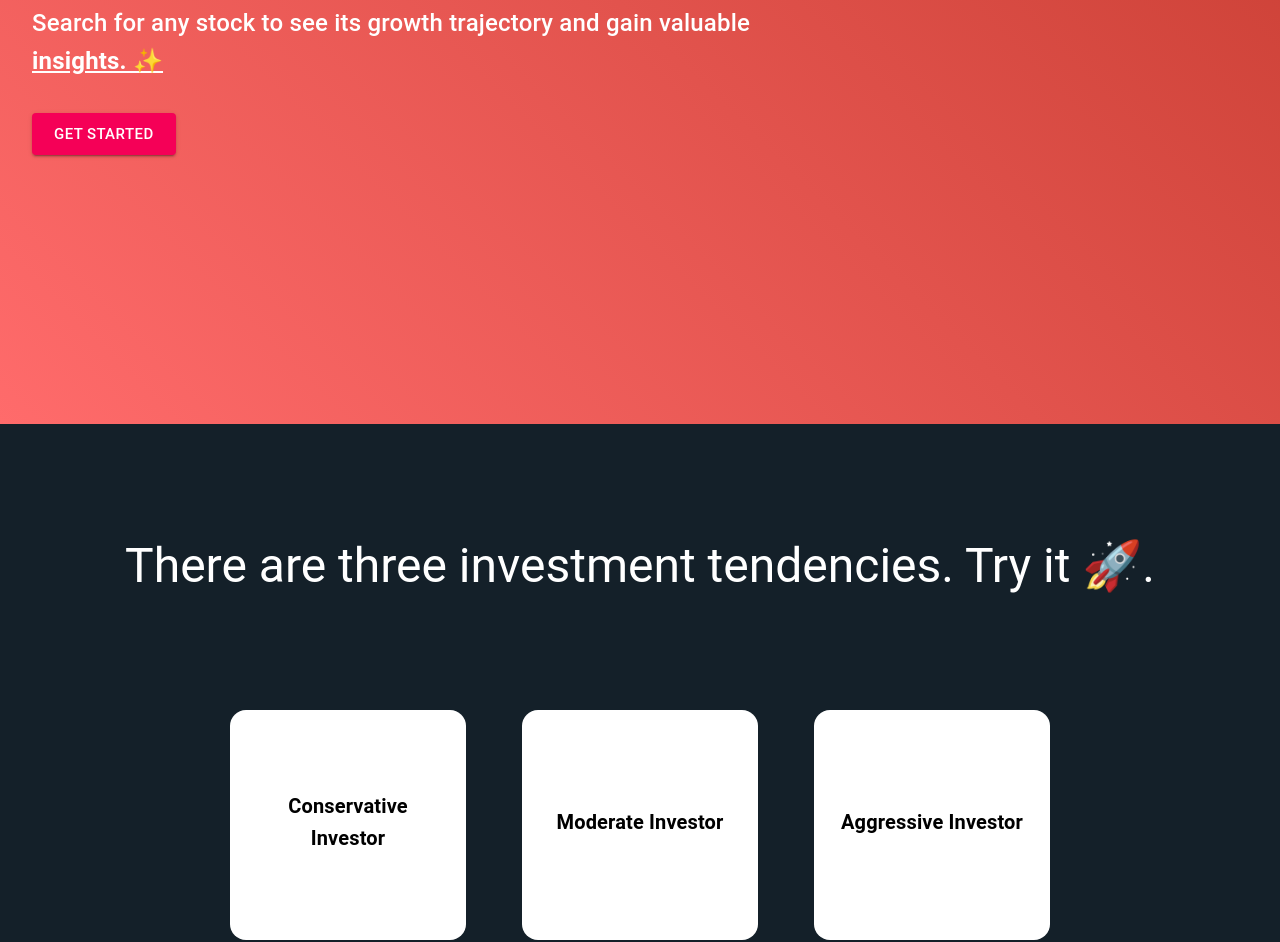
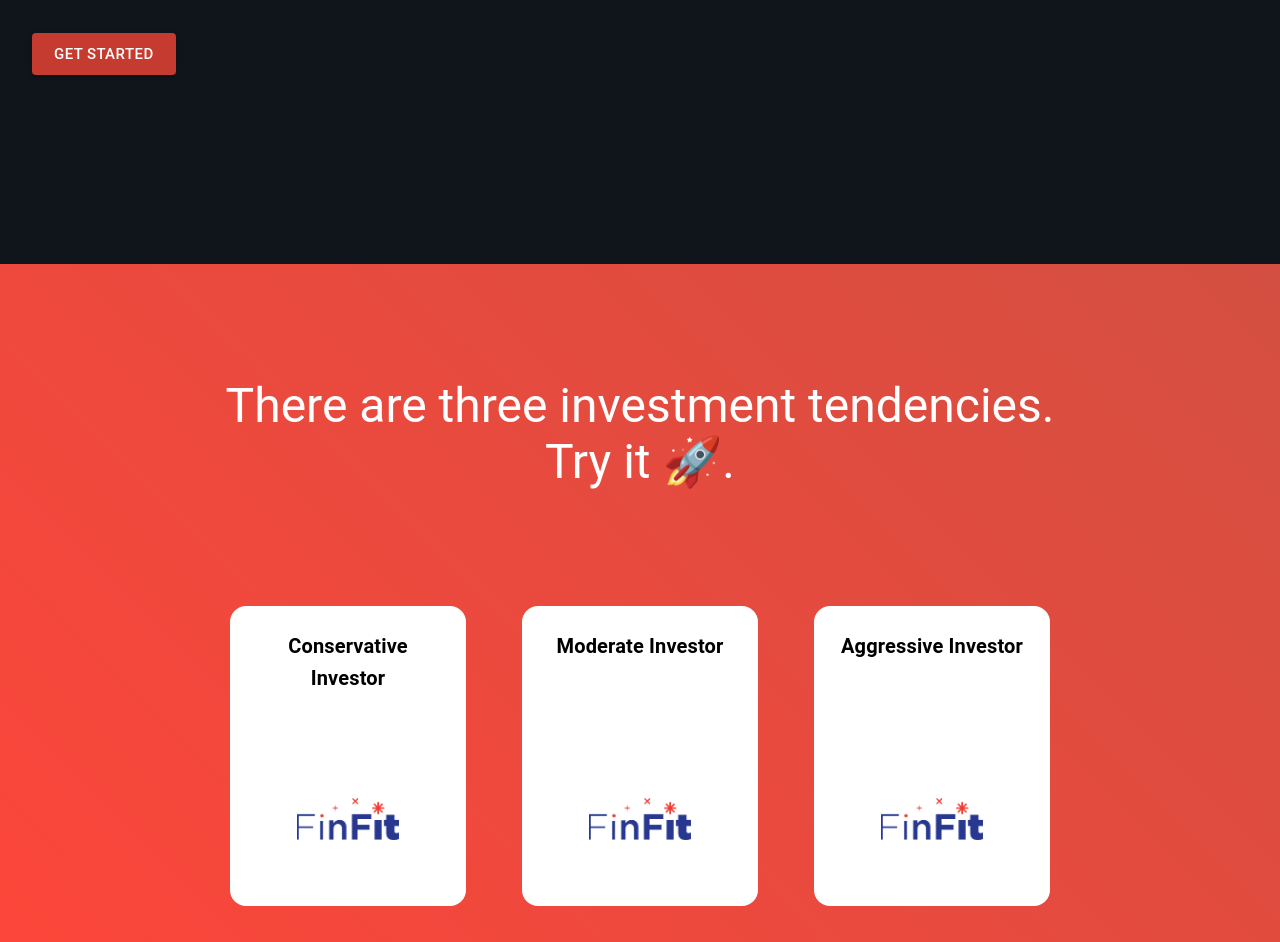
Before and after one commit to YeomChaeeun/goscs-fe, a React (Vite) app: page / in a window 1280 px wide. Shown: the part 1176-2118 px from the top of the page. Built offline with nearby package versions, Linux system fonts and the light colour scheme.

Commit message:
fix: home style 수정. feature icon 영역 생성

```diff
--- a/src/components/home/FeatureSection.tsx
+++ b/src/components/home/FeatureSection.tsx
@@ -5,27 +5,46 @@ import { InvestmentProfile } from "../../data/questions.ts";
 import { useSetRecoilState } from "recoil";
 import { assetState, checklistState } from "../../recoil/atoms/assetAtom.ts";
 import { useNavigate } from "react-router-dom";
+import React from "react";
+import lowRiskIcon from '/src/assets/logo_finfit_b.png';
+import mediumRiskIcon from '/src/assets/logo_finfit_b.png';
+import highRiskIcon from '/src/assets/logo_finfit_b.png';
 
 const FeaturesSection = styled(Box)(({ theme }) => ({
   padding: theme.spacing(8, 4),
-  backgroundColor: theme.palette.background.paper,
+  backgroundImage: "linear-gradient(45deg, rgb(255, 69, 58), rgb(211, 79, 65))",
   textAlign: "center",
   minHeight: "100vh",
   color: "white",
 }));
+
 
 const FeatureCard = styled(Box)(({ theme }) => ({
   padding: theme.spacing(3),
   backgroundColor: "white",
   borderRadius: theme.spacing(2),
   margin: theme.spacing(2),
-  height: "230px",
+  height: "300px",
   display: "flex",
   flexDirection: "column",
-  alignItems: "center",
-  justifyContent: "center",
+  justifyContent: "space-between", // 컨텐츠와 아이콘 사이 공간 분배
   color: "black",
   cursor: "pointer",
+}));
+
+// 이미지 아이콘을 위한 스타일드 컴포넌트
+const IconImage = styled('img')({
+  width: '102px',  // 이미지 크기 조절
+  height: '102px',
+  objectFit: 'contain'
+});
+
+// 아이콘 컨테이너 스타일 추가
+const IconContainer = styled(Box)(({ theme }) => ({
+  display: "flex",
+  justifyContent: "center",
+  gap: theme.spacing(2),
+  marginTop: "auto", // 상단 컨텐츠와 간격 유지
 }));
 
 const FeatureSection = () => {
@@ -38,6 +57,20 @@ const FeatureSection = () => {
     setAssetStateRecoil(profile);
     navigate("/checklist/result");
   };
+  // getProfileIcons 함수 수정
+  const getProfileIcons = (profile: InvestmentProfile) => {
+    switch (profile) {
+      case "Conservative Investor":
+        return <IconImage src={lowRiskIcon} alt="low risk" />
+      case "Moderate Investor":
+        return  <IconImage src={mediumRiskIcon} alt="medium risk" />
+      case "Aggressive Investor":
+        return <IconImage src={highRiskIcon} alt="high risk" />
+
+      default:
+        return null;
+    }
+  };
 
   return (
     <FeaturesSection>
@@ -46,7 +79,9 @@ const FeatureSection = () => {
         variant="h3"
         gutterBottom
       >
-        There are three investment tendencies. Try it 🚀.
+        There are three investment tendencies.
+        <br />
+        Try it 🚀.
       </Typography>
       <Container maxWidth="md" sx={{ mt: 4 }}>
         <Box
@@ -60,6 +95,22 @@ const FeatureSection = () => {
             gap: 3,
           }}
         >
+          {/*{(Object.keys(recommendations) as InvestmentProfile[]).map(*/}
+          {/*  (profile) => {*/}
+          {/*    return (*/}
+          {/*      <FeatureCard*/}
+          {/*        key={profile}*/}
+          {/*        onClick={() => {*/}
+          {/*          handleSelectProfile(profile);*/}
+          {/*        }}*/}
+          {/*      >*/}
+          {/*        <Typography variant="h6" gutterBottom>*/}
+          {/*          <strong>{profile}</strong>*/}
+          {/*        </Typography>*/}
+          {/*      </FeatureCard>*/}
+          {/*    );*/}
+          {/*  }*/}
+          {/*)}*/}
           {(Object.keys(recommendations) as InvestmentProfile[]).map(
             (profile) => {
               return (
@@ -72,6 +123,11 @@ const FeatureSection = () => {
                   <Typography variant="h6" gutterBottom>
                     <strong>{profile}</strong>
                   </Typography>
+                  <IconContainer>
+                    <Box key={profile + 'icon'} sx={{ p: 1 }}>
+                      {getProfileIcons(profile)}
+                    </Box>
+                  </IconContainer>
                 </FeatureCard>
               );
             }
--- a/src/components/home/InvestSection.tsx
+++ b/src/components/home/InvestSection.tsx
@@ -3,9 +3,9 @@ import { Box, Button, Typography } from "@mui/material";
 import { useNavigate } from "react-router-dom";
 
 const TradeSection = styled(Box)(({ theme }) => ({
-  minHeight: "100vh",
+  minHeight: "80vh",
   padding: theme.spacing(4),
-  backgroundImage: "linear-gradient(45deg, #FF6B6B, #c53b2f)",
+  bgColor:'background.default',
   color: "white",
   display: "flex",
   flexDirection: "column",
@@ -33,7 +33,7 @@ const InvestSection = () => {
       </Typography>
       <Button
         variant="contained"
-        color="secondary"
+        // color="secondary"
         size="large"
         sx={{ mt: 4, alignSelf: "flex-start" }}
         onClick={() => navigate("/investment")}
--- a/src/components/home/MainSection.tsx
+++ b/src/components/home/MainSection.tsx
@@ -16,7 +16,7 @@ const BackgroundImage = styled(Box)({
   left: 0,
   right: 0,
   bottom: 0,
-  backgroundImage: `linear-gradient(rgba(0, 0, 0, 0.4), rgba(0, 0, 0, 0.8)), url(${backgroundImg})`,
+  backgroundImage: `linear-gradient(rgba(0, 0, 0, 0.4), rgba(0, 0, 0, 0.6)), url(${backgroundImg})`,
   backgroundSize: "cover",
   backgroundPosition: "left top",
   backgroundRepeat: "no-repeat",
```
